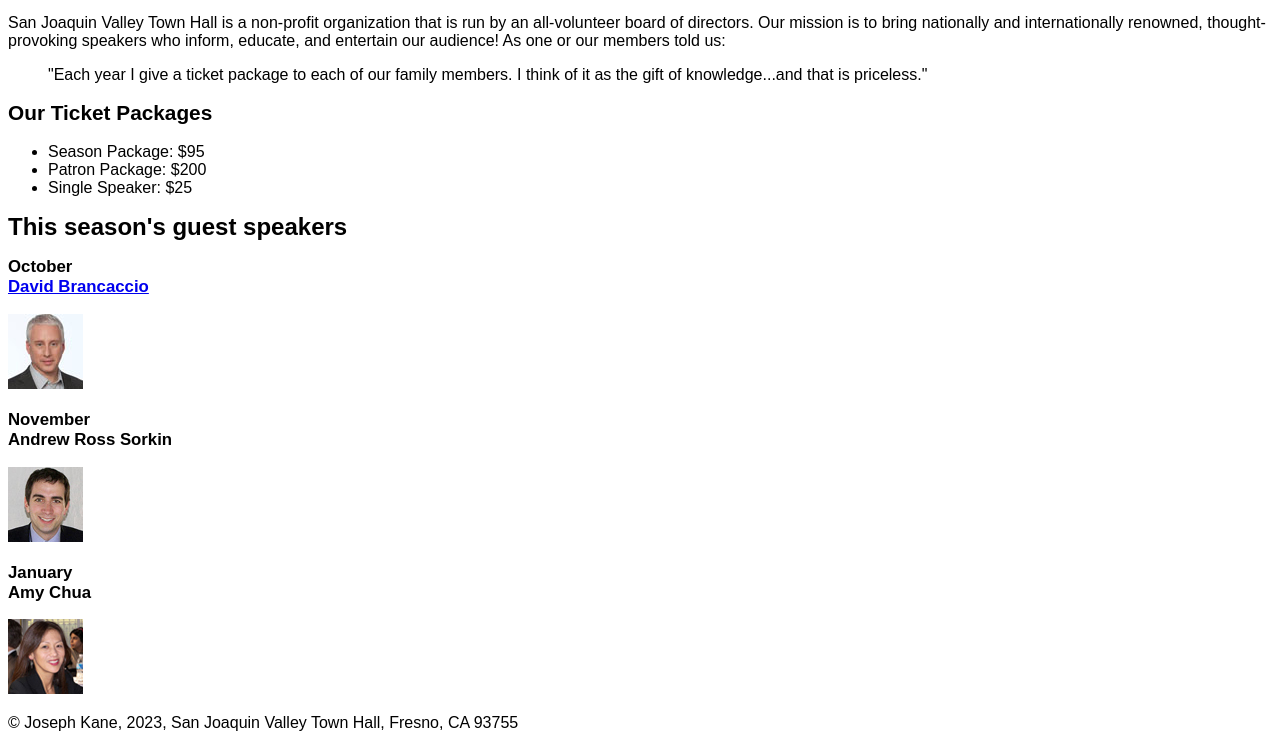
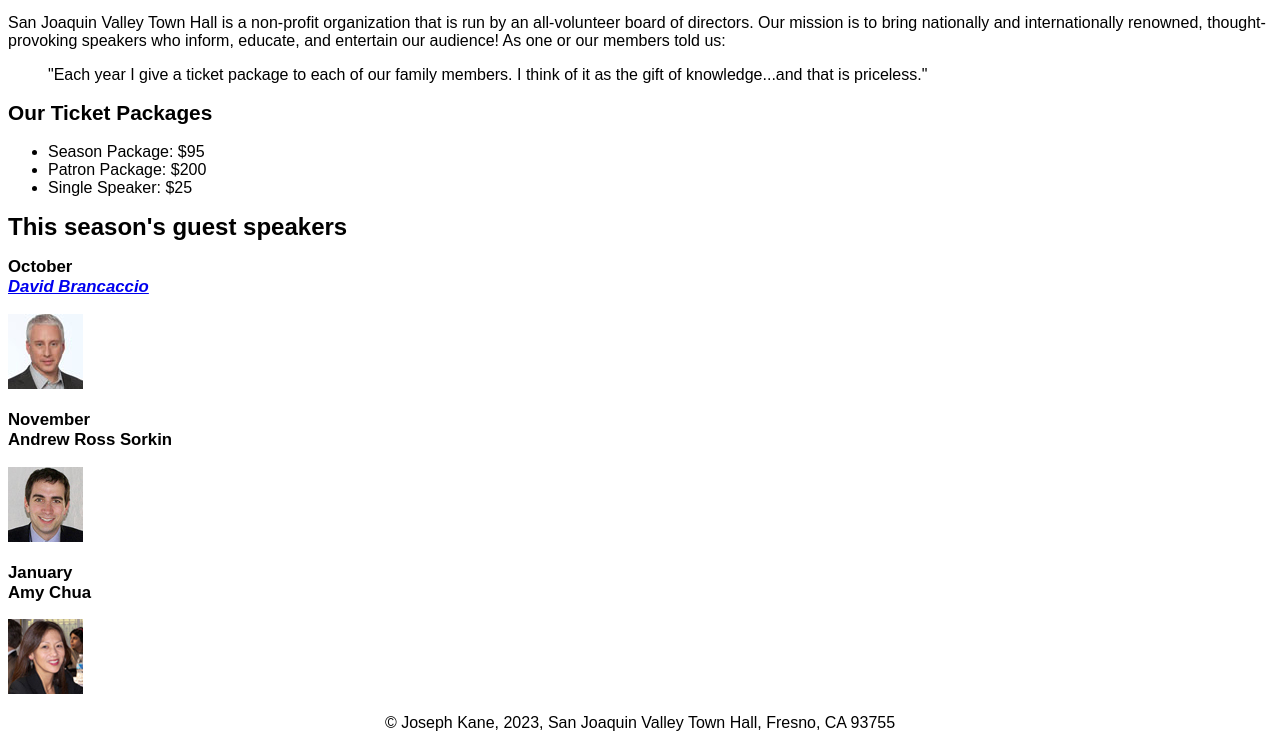
Before and after one commit to jrk59/A06, a plain HTML site: page index.html in a window 1280 px wide. In both pictures the pointer is over the link "David Brancaccio". Shown: the part 154-902 px from the top of the page. Drawn offline with Linux system fonts and the light colour scheme.

Commit message:
Update c4_main.css

```diff
--- a/styles/c4_main.css
+++ b/styles/c4_main.css
@@ -2,6 +2,9 @@
 body {
 	font-family: Arial, Helvetica, sans-serif;
 	font-size: 100%;
+}
+a:focus, a:hover {
+  font-style: italic;
 }
 
 /* the styles for the header */
@@ -37,3 +40,6 @@
 }
 
 /* the styles for the footer */
+footer p {
+	text-align: center;
+}
```
